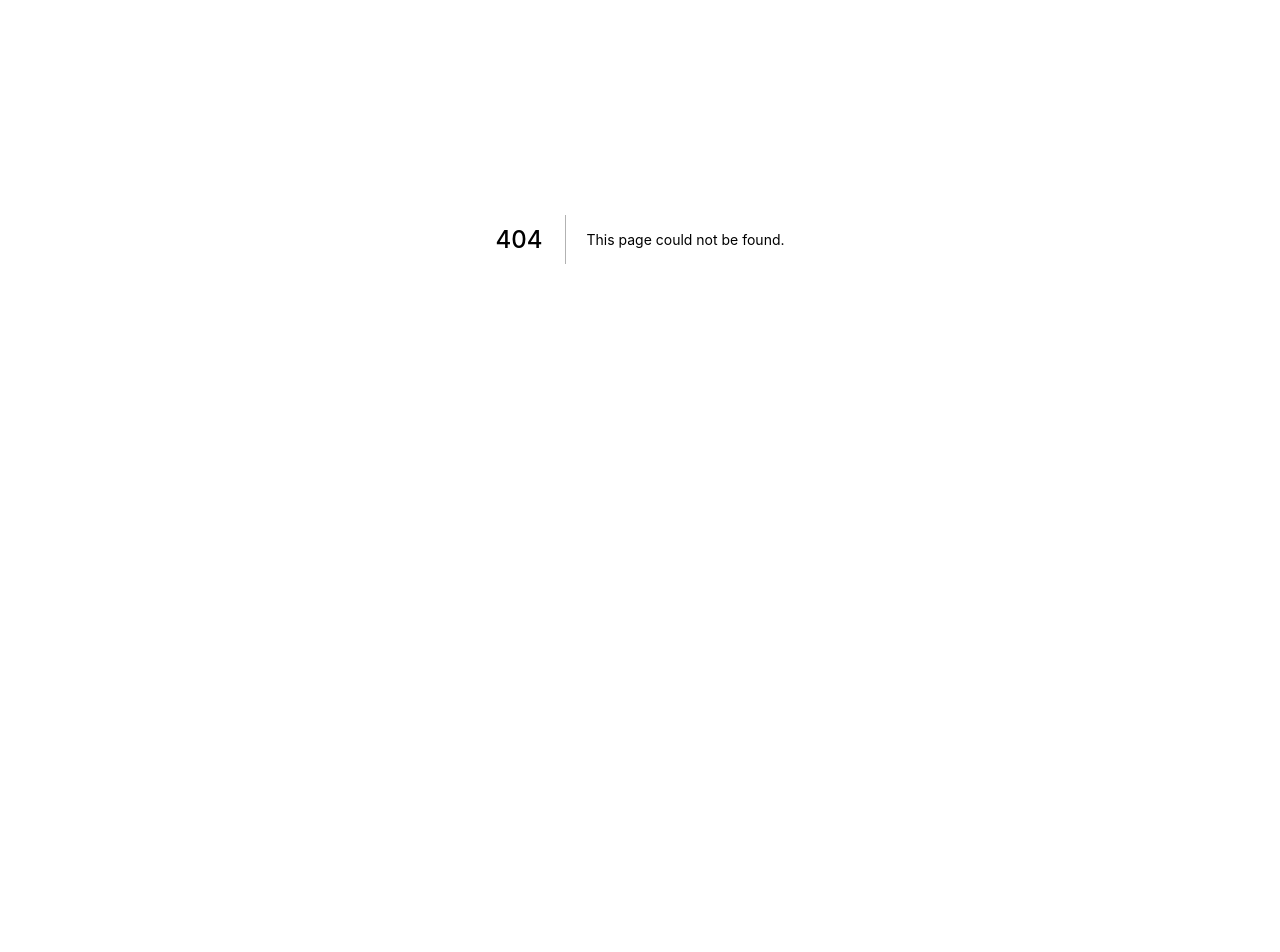
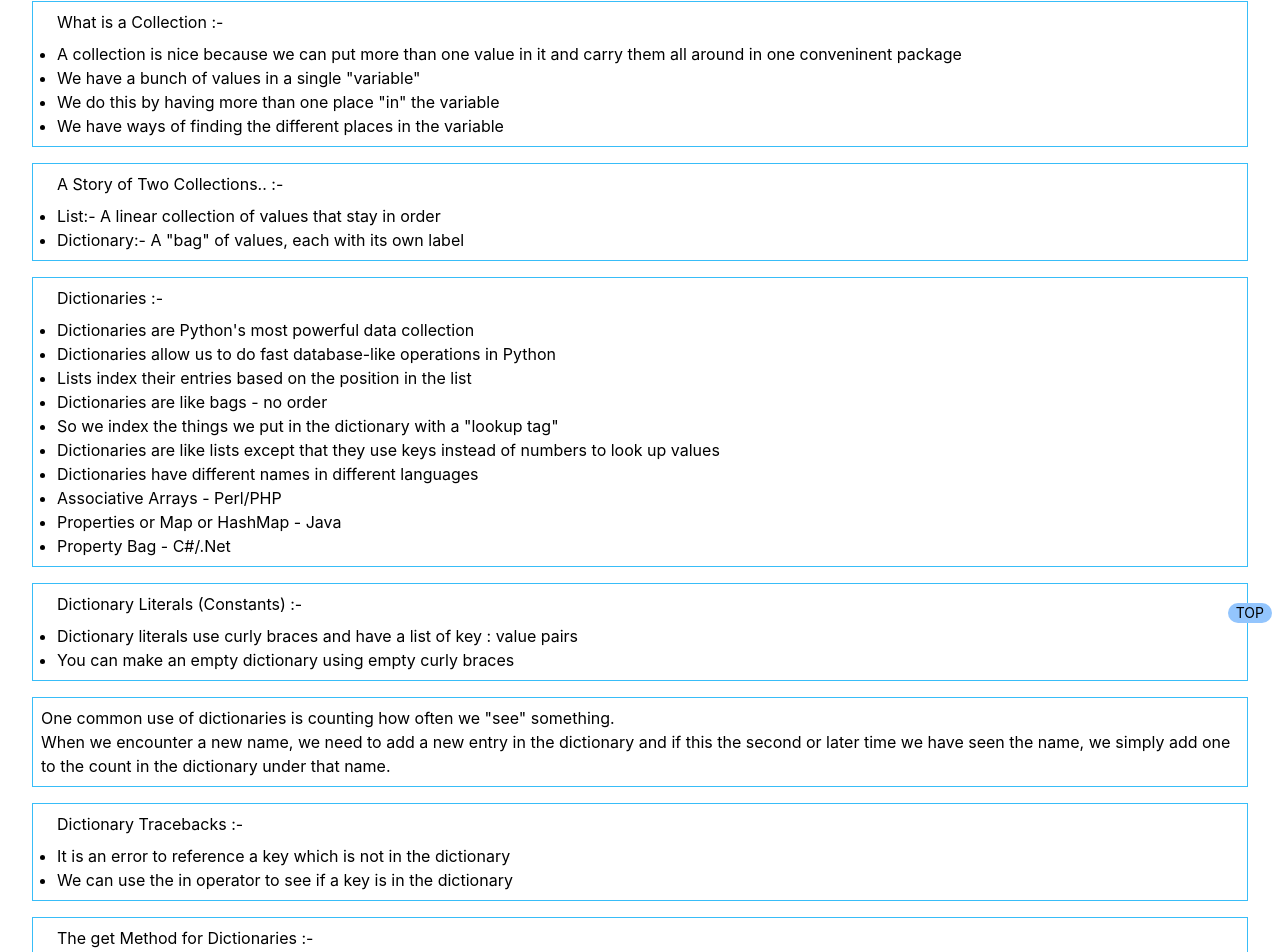
Before and after one commit to suvamAdhikary/wh, a Next.js app: page /python/data-structures/dictionaries in a window 1280 px wide. Before the commit this address had no page. Shown: the part 161-1113 px from the top of the page. Before the commit the page ends 800 px from the top, so only its background shows below. Built offline with nearby package versions, Linux system fonts and the light colour scheme.

Commit message:
python dictionary

```diff
--- /dev/null
+++ b/pages/python/data-structures/dictionaries/index.tsx
@@ -0,0 +1,155 @@
+import { NextPage } from "next";
+import React from "react";
+import Layout from "../../../../components/Layout";
+import OneLiner from "../../../../components/OneLiner";
+import QA from "../../../../components/QA";
+import UnOrderdList from "../../../../components/UnOrderdList";
+
+const Dictonaries: NextPage = () => {
+  const collection = {
+    title: "What is a Collection",
+    list: [
+      "A collection is nice because we can put more than one value in it and carry them all around in one conveninent package",
+      'We have a bunch of values in a single "variable"',
+      'We do this by having more than one place "in" the variable',
+      "We have ways of finding the different places in the variable",
+    ],
+  };
+
+  const twoCollection = {
+    title: "A Story of Two Collections..",
+    list: [
+      "List:- A linear collection of values that stay in order",
+      'Dictionary:- A "bag" of values, each with its own label',
+    ],
+  };
+
+  const dictionaries = {
+    title: "Dictionaries",
+    list: [
+      "Dictionaries are Python's most powerful data collection",
+      "Dictionaries allow us to do fast database-like operations in Python",
+      "Lists index their entries based on the position in the list",
+      "Dictionaries are like bags - no order",
+      'So we index the things we put in the dictionary with a "lookup tag"',
+      "Dictionaries are like lists except that they use keys instead of numbers to look up values",
+      "Dictionaries have different names in different languages",
+      "Associative Arrays - Perl/PHP",
+      "Properties or Map or HashMap - Java",
+      "Property Bag - C#/.Net",
+    ],
+  };
+
+  const dictionaryLiterals = {
+    title: "Dictionary Literals (Constants)",
+    list: [
+      "Dictionary literals use curly braces and have a list of key : value pairs",
+      "You can make an empty dictionary using empty curly braces",
+    ],
+  };
+
+  const dictionaryTracebacks = {
+    title: "Dictionary Tracebacks",
+    list: [
+      "It is an error to reference a key which is not in the dictionary",
+      "We can use the in operator to see if a key is in the dictionary",
+    ],
+  };
+
+  const getMethodForDictionary = {
+    title: "The get Method for Dictionaries",
+    list: [
+      "The pattern of checking to see if a key is already in a dictionary and assuming a dedault value if the key is not there is so common that there is a method called get() that does this for us",
+      "We can use get() and provide a default value of zero when the key is not yet in the dictionary - and then just add one, dictionaryName.get(name, 0) + 1",
+    ],
+  };
+
+  const countingPattern = {
+    title: "Counting Pattern",
+    data: "The general pattern to count the words in a line of text is to split the line into words, then loop through the words and use a dictionary to track the count of each word independently.",
+  };
+
+  const definiteLoops = {
+    title: "Definite Loops and Dictonaries",
+    data: "Even though dictionaries are not stored in order, we can write a for loop that goes through all the entries in a dictionary - actually it goes through all of the keys in the dictionary and looks up the values",
+  };
+
+  const listOfKeysAndValues = {
+    title: "Retriving list of keys and values",
+    list: [
+      "You can get a list of keys, values, or items (both) from a dictionary",
+      'jjj = ["chuck": 1, "fred": 42, "jan": 100]',
+      'list(jjj) => ["jan", "chuck", "fred"]',
+      'jjj.keys() => ["jan", "chuck", "fred"]',
+      "jjj.values() => [100, 1, 42]",
+      'jjj.items() => [("jan", 100), ("chuck", 1), ("fred", 42)]',
+    ],
+  };
+
+  const twoIterationVariables = {
+    title: "Two Iteration Variables!",
+    list: [
+      "We loop through the key-value pairs in a dictionary using *two* iteration variables",
+      "Each iteration, the first variable is the key and the second variable is the corresponding value for the key",
+      'for key,value in jjj.items():'
+    ],
+  };
+
+  return (
+    <>
+      <Layout title="Dictonaries - Python Data Structures">
+        <OneLiner>
+          The Python dictionary is one of its most powerful data structures.
+          Instead of representing values in a linear list, dictionaries store
+          data as key / value pairs. Using key / value pairs gives us a simple
+          in-memory &quot;quotedatabase&quot; in a single Python variable.
+        </OneLiner>
+        <UnOrderdList heading={collection.title} listData={collection.list} />
+        <UnOrderdList
+          heading={twoCollection.title}
+          listData={twoCollection.list}
+        />
+        <UnOrderdList
+          heading={dictionaries.title}
+          listData={dictionaries.list}
+        />
+        <UnOrderdList
+          heading={dictionaryLiterals.title}
+          listData={dictionaryLiterals.list}
+        />
+        <OneLiner>
+          <p>
+            One common use of dictionaries is counting how often we
+            &quot;see&quot; something.
+          </p>
+          <p>
+            When we encounter a new name, we need to add a new entry in the
+            dictionary and if this the second or later time we have seen the
+            name, we simply add one to the count in the dictionary under that
+            name.
+          </p>
+        </OneLiner>
+        <UnOrderdList
+          heading={dictionaryTracebacks.title}
+          listData={dictionaryTracebacks.list}
+        />
+        <UnOrderdList
+          heading={getMethodForDictionary.title}
+          listData={getMethodForDictionary.list}
+        />
+        <QA question={countingPattern.title} answer={countingPattern.data} />
+        <QA question={definiteLoops.title} answer={definiteLoops.data} />
+        <UnOrderdList
+          heading={listOfKeysAndValues.title}
+          listData={listOfKeysAndValues.list}
+        />
+        <UnOrderdList
+          heading={twoIterationVariables.title}
+          listData={twoIterationVariables.list}
+        />
+      </Layout>
+    </>
+  );
+};
+
+export default Dictonaries;
--- a/pages/python/data-structures/files/index.tsx
+++ b/pages/python/data-structures/files/index.tsx
@@ -110,13 +110,15 @@ const Files: NextPage = () => {
             We can conveniently skip a line by using the continue statement
           </OneLiner>
           <OneLiner>
-            if not line.startswith('searching string') : continue
+            if not line.startswith(&apos;searching string&apos;) : continue
           </OneLiner>
           <OneLiner>
             We can look for a string anywhere in a line as our selection
             criteria
           </OneLiner>
-          <OneLiner>if not 'searching string' in line : continue</OneLiner>
+          <OneLiner>
+            if not &apos;searching string&apos; in line : continue
+          </OneLiner>
         </>
       </Layout>
     </>
```
